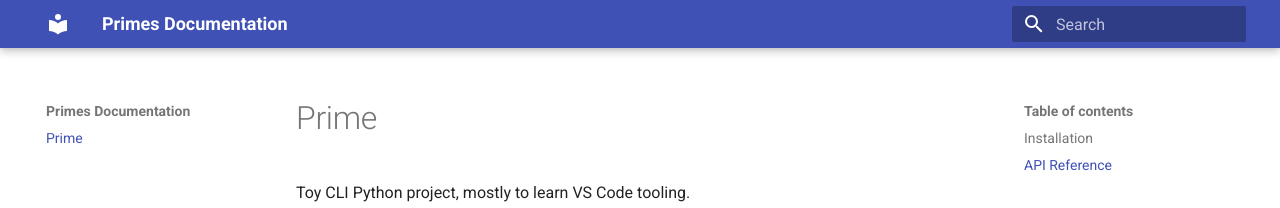
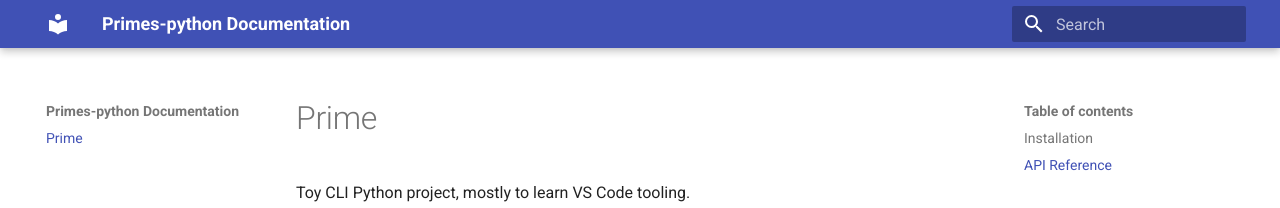
Before and after one commit to deg/primes-python, an MkDocs documentation site: the page built from docs/DOCS.md, in a window 1280 px wide. Shown: the top 208 px of the page. Built offline with MkDocs 1.6.1 and Material for MkDocs 9.7.7, drawn with Linux system fonts in a browser that asks for light colours.

Commit message:
Rename project to primes-python

```diff
--- a/mkdocs.yml
+++ b/mkdocs.yml
@@ -1,7 +1,7 @@
-site_name: Primes Documentation
+site_name: Primes-python Documentation
 # site_url: https://your-site-url.com  # Replace with actual URL when hosting
 # repo_url: ...
-repo_name: primes
+repo_name: primes-python
 site_author: David Goldfarb <deg@degel.com>
 copyright: (c) 2024 David Goldfarb
 
--- a/pyproject.toml
+++ b/pyproject.toml
@@ -3,7 +3,7 @@ requires = ["setuptools", "wheel"]
 build-backend = "setuptools.build_meta"
 
 [project]
-name = "primes"
+name = "primes-python"
 version = "0.1.0"
 description = "A CLI tool to find patterns in prime factorization"
 authors = [
```
Also changed, not shown: 1 other file.
